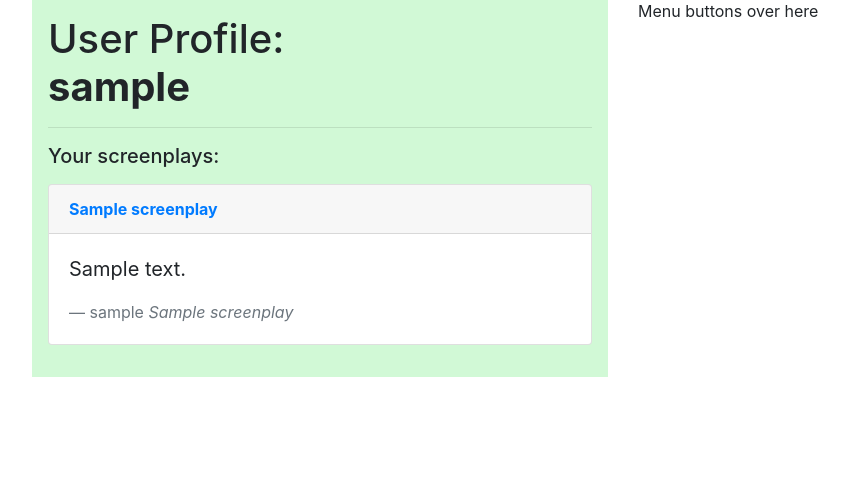
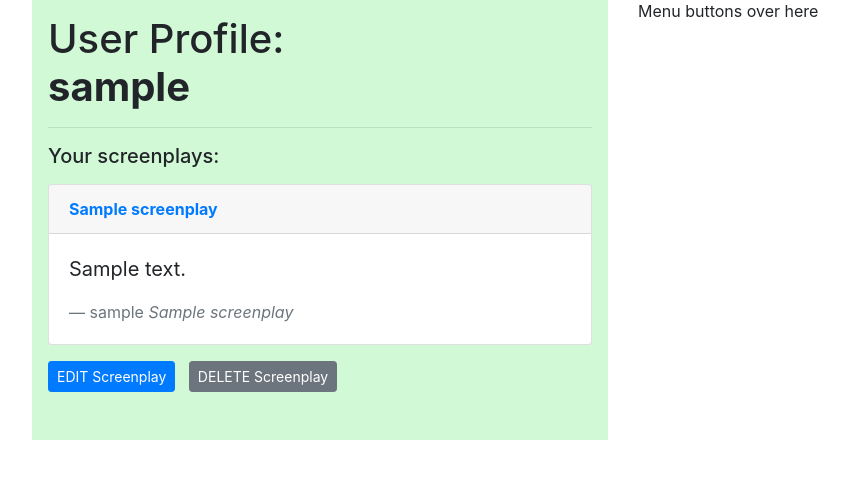
Before and after one commit to ligervision/screenplay_backend_flask, a Flask app: a page that uses app/templates/user.html in a window 1280 px wide. Shown: the part 81-560 px from the top of the page, without its empty margins (320-1169 px from the left). Run offline with Flask 2, Linux system fonts and the light colour scheme; a user stored in the database is signed in; tables that the repository leaves empty hold one stand-in row (values such as "Sample post"); some libraries are stand-ins or nearby versions.

Commit message:
User pg - added EDIT/DELETE buttons

```diff
--- a/app/templates/user.html
+++ b/app/templates/user.html
@@ -27,7 +27,7 @@
                         <div class="card-header">
 
                             <!-- THIS NEEDS TO LINK TO THE SCREENPLAY -->
-                            <b><a href="#">{{ screenplay.title }}</a></b>
+                            <b><a href="{{ url_for('view_screenplay', screenplay_id=screenplay.screenplay_id) }}">{{ screenplay.title }}</a></b>
                         </div>
                         <div class="card-body">
                             <blockquote class="blockquote mb-0">
@@ -36,6 +36,11 @@
                             </blockquote>
                         </div>
                     </div>
+                    <p>
+                        <a href="{{ url_for('edit_screenplay', screenplay_id=screenplay.screenplay_id) }}" class="btn btn-primary btn-sm mb-3" role="button">EDIT Screenplay</a>
+                        &nbsp;
+                        <button type="button" class="btn btn-secondary btn-sm mb-3">DELETE Screenplay</button>
+                    </p>
                     {% endfor %}
                 </div>
             </div>
```
